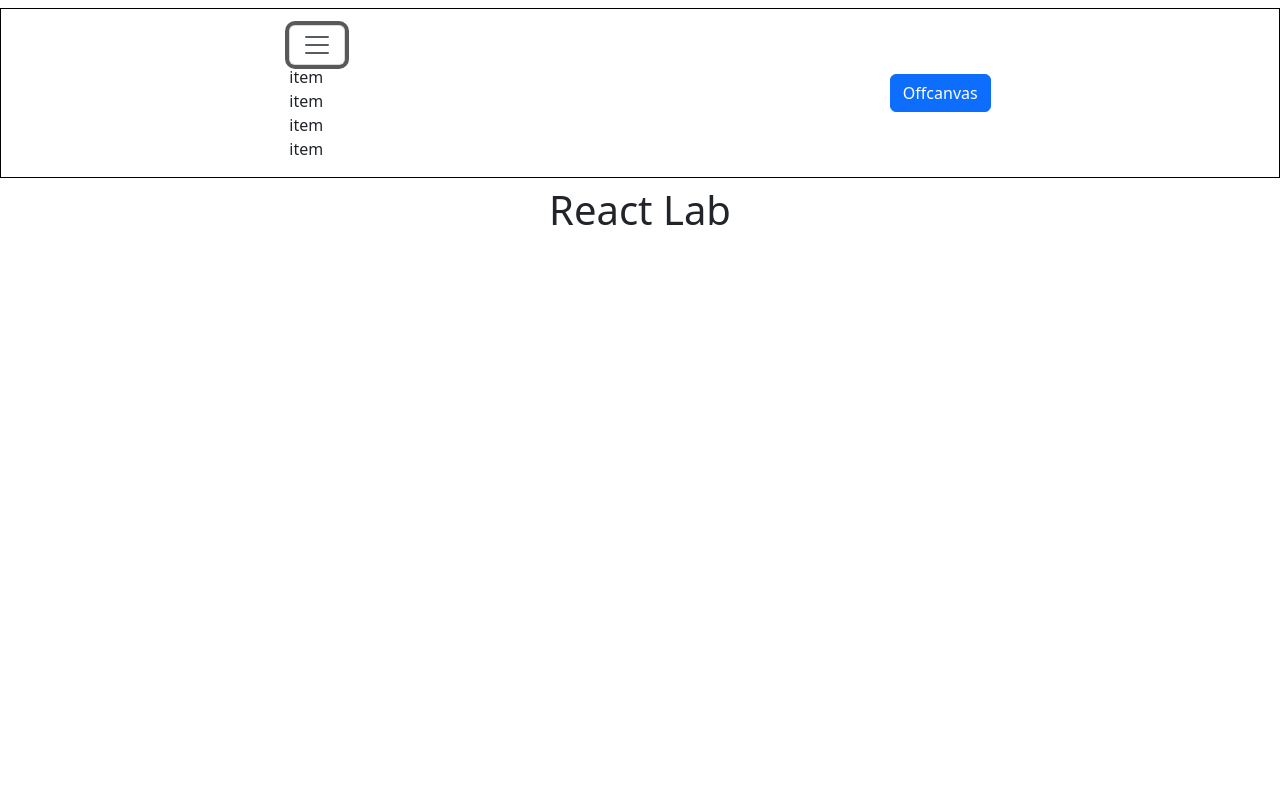
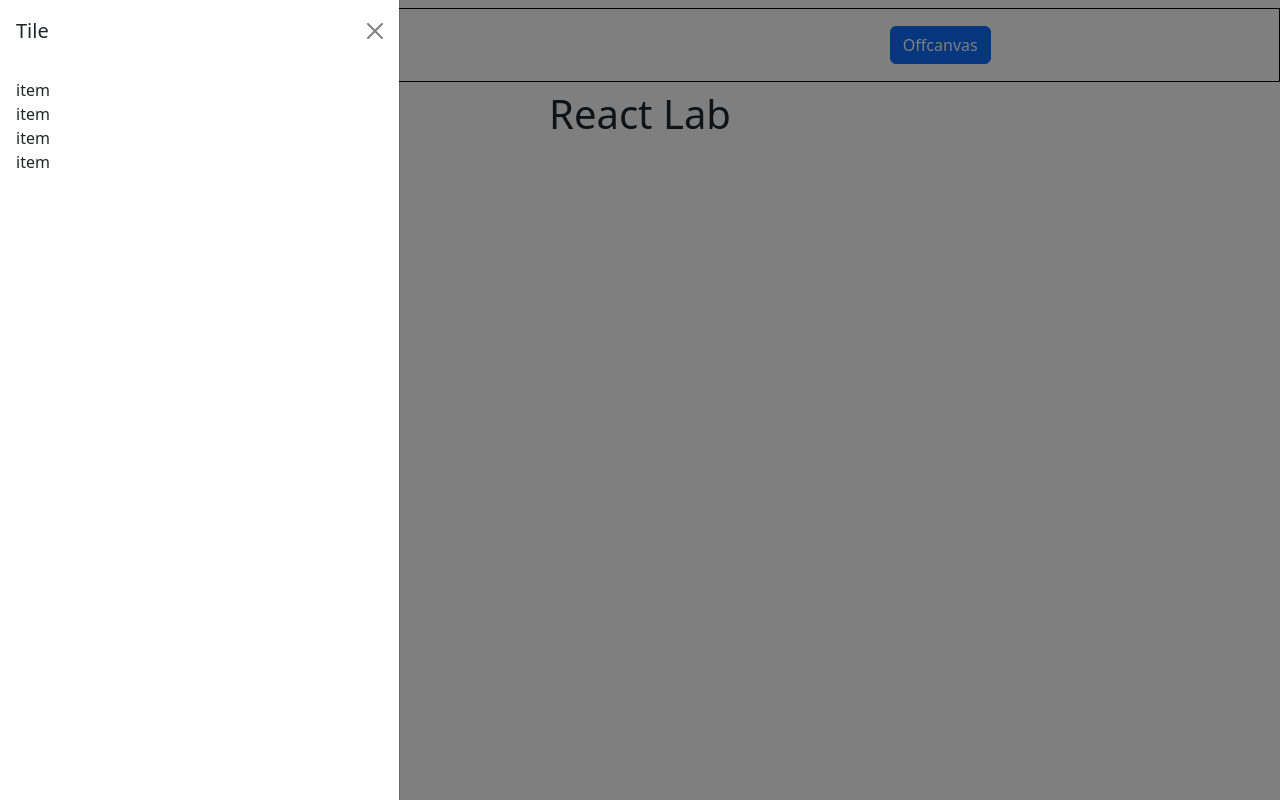
Before and after one commit to benhuangbmj/react-lab, a React (Vite) app: page / in a window 1280 px wide. Both pictures are taken after a click on the button 317 px from the left and 45 px from the top of the page. Built offline with nearby package versions, Linux system fonts and the light colour scheme.

Commit message:
test: test the new Offcanvas and Navbar.Offcanvas component

```diff
--- a/package.json
+++ b/package.json
@@ -12,7 +12,7 @@
   "dependencies": {
     "bootstrap": "^5.3.3",
     "react": "^18.3.1",
-    "react-bootstrap": "^2.10.4",
+    "react-bootstrap": "file:../react-bootstrap",
     "react-dom": "^18.3.1",
     "react-router-dom": "^6.24.1"
   },
--- a/src/App.jsx
+++ b/src/App.jsx
@@ -34,7 +34,7 @@ function App() {
 
   return (
     <main>
-      <Navbar expand="false" sticky="top">
+      <Navbar expand={false} sticky="top">
         <Nav className="flexbox-row border-black" style={{ width: "100%" }}>
           <Nav
             className="flexbox-row"
@@ -44,11 +44,16 @@ function App() {
             }}
           >
             <Navbar.Toggle />
-            <Navbar.Collapse style={{ width: 0 }}>
-              {routes.map((route) => (
-                <Nav.Item key={route}>{route}</Nav.Item>
-              ))}
-            </Navbar.Collapse>
+            <Navbar.Offcanvas placement="start">
+              <Offcanvas.Header closeButton>
+                <Offcanvas.Title>Tile</Offcanvas.Title>
+              </Offcanvas.Header>
+              <Offcanvas.Body>
+                {routes.map((route) => (
+                  <Nav.Item key={route}>{route}</Nav.Item>
+                ))}
+              </Offcanvas.Body>
+            </Navbar.Offcanvas>
           </Nav>
           <Nav>
             <Button>
```
